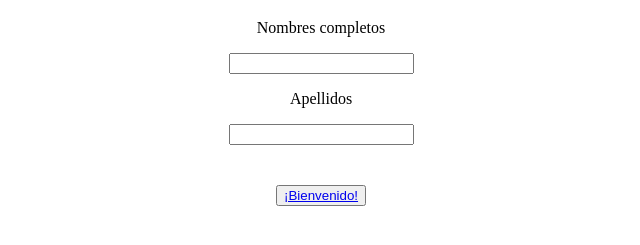
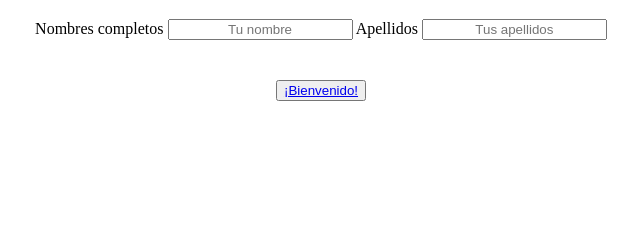
Before and after one commit to oskarbikes/Tarea-1, a plain HTML site: page index.html in a window 1280 px wide. Shown: the part 229-474 px from the top of the page, without its empty margins (319-959 px from the left). Drawn offline with Linux system fonts and the light colour scheme.

Commit message:
update branch

```diff
--- a/index.html
+++ b/index.html
@@ -17,14 +17,18 @@
             </div>
         </container>
         <form>
-            <p nombresCompletos>
-                Nombres completos
-            </p>
-            <input Nombres title="Ingrese su nombre">
-            <p apellidos>
-                Apellidos
-            </p>
-            <input Apellidos title="Ingrese sus apellidos">
+            <label for="Nombres-completos">
+                <span>
+                    Nombres completos
+                </span>
+                <input type="text" id="Nombres-completos" placeholder="Tu nombre" >
+            </label>
+            <label for="Apellidos">
+                <span>
+                   Apellidos
+                </span>
+                <input type="text" id="Apellidos" placeholder="Tus apellidos" >
+            </label>
         </form>
         <button Bienvenido>
             <a href="#abrirModal">¡Bienvenido!</a>
```
